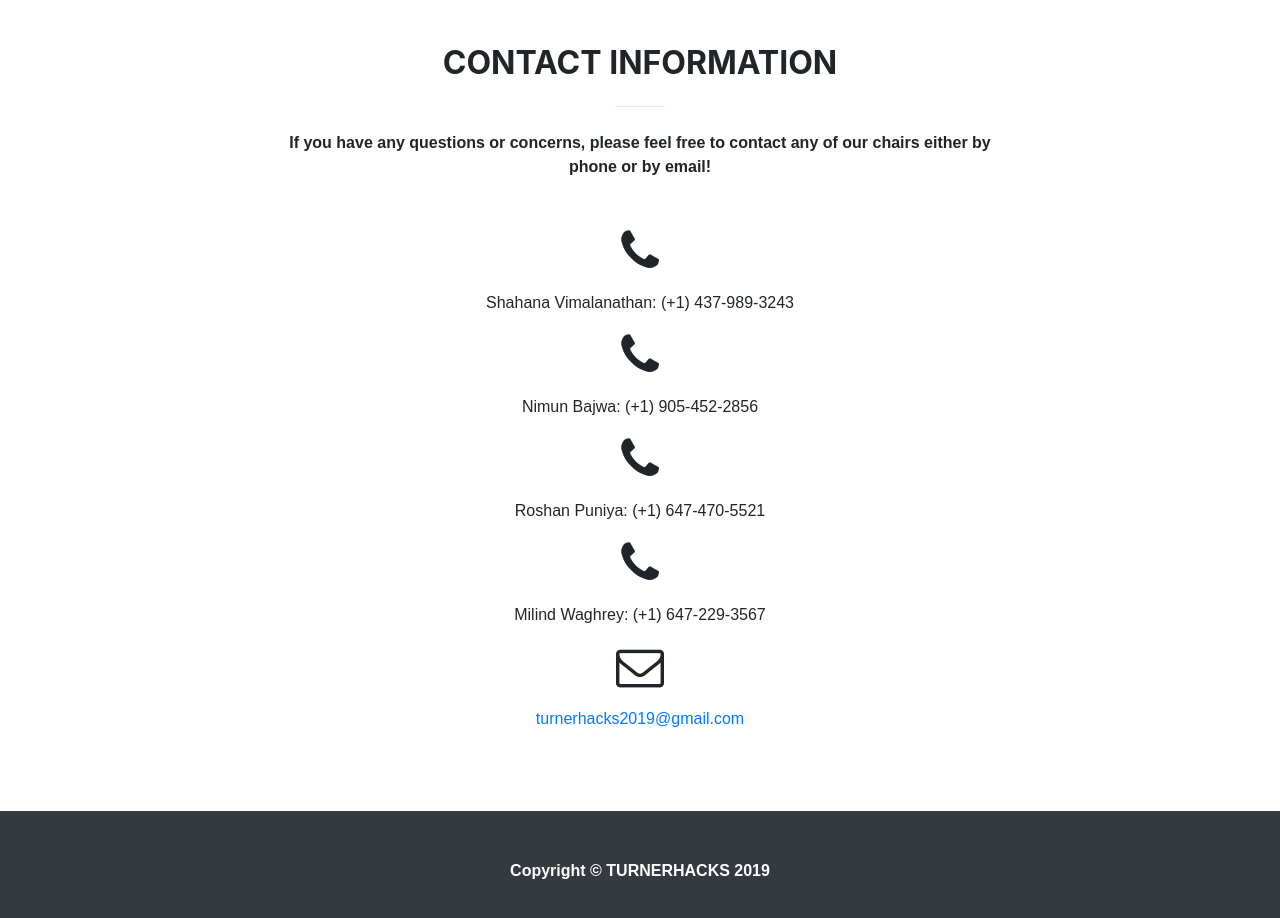
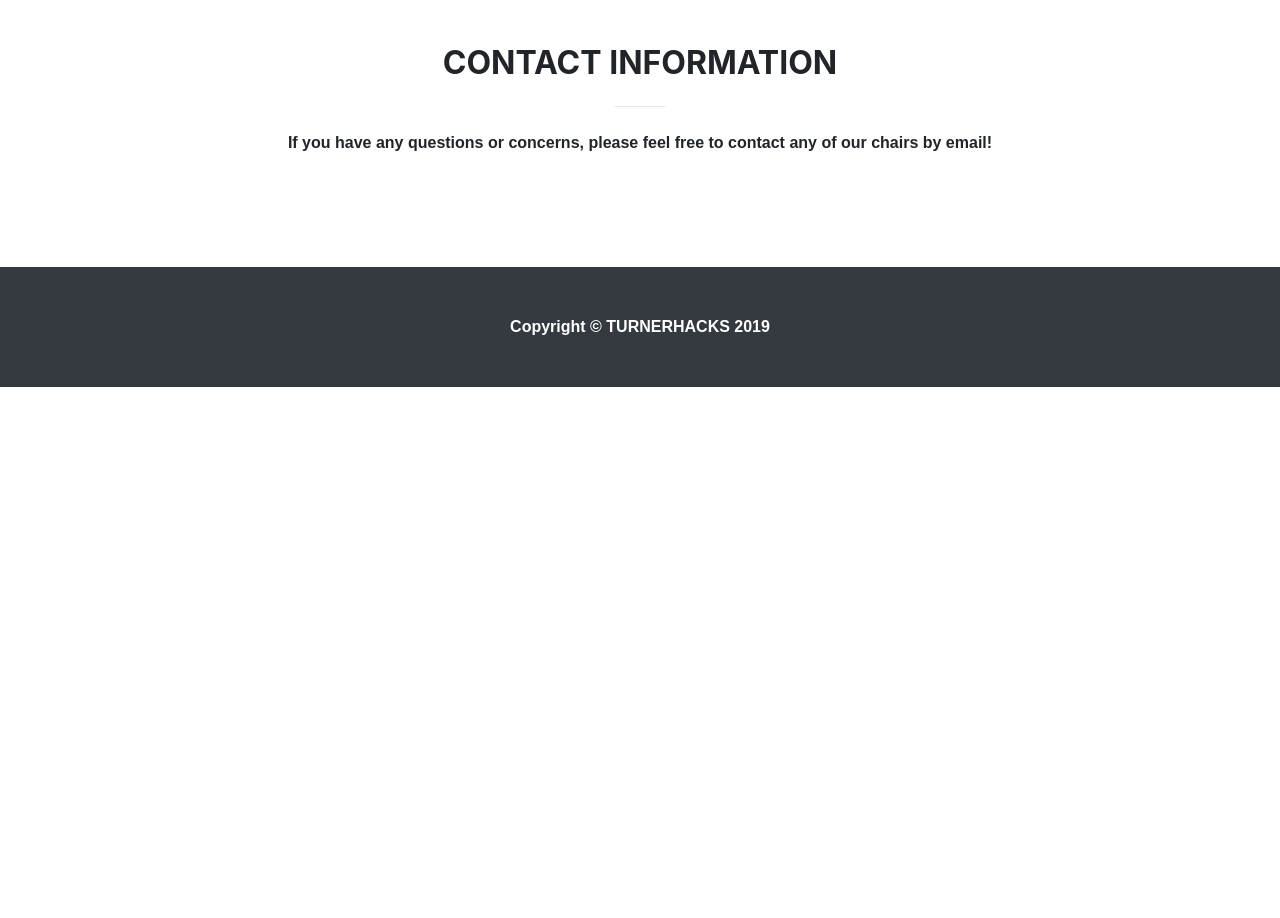
Before and after one commit to TurnerHacks2019/TurnerHacks2019.github.io, a website with bundled scripts: page contact.html in a window 1280 px wide. Shown: the part 820-1738 px from the top of the page. After the commit the page ends 1207 px from the top, so only its background shows below. Built offline with nearby package versions, Linux system fonts and the light colour scheme.

Commit message:
Update contact.html

```diff
--- a/contact.html
+++ b/contact.html
@@ -97,10 +97,10 @@
           <div class="col-lg-8 mx-auto text-center">
             <h2 class="section-heading"><b>CONTACT INFORMATION</b></h2>
             <hr class="my-4">
-            <p class="mb-5"><b>If you have any questions or concerns, please feel free to contact any of our chairs either by phone or by email!</b></p>
+            <p class="mb-5"><b>If you have any questions or concerns, please feel free to contact any of our chairs by email!</b></p>
           </div>
         </div>
-        <div class="row">
+       <!-- <div class="row">
 
           <div class="col-lg-12 ml-auto text-center">
             <i class="fa fa-phone fa-3x mb-3 sr-contact"></i>
@@ -129,7 +129,7 @@
             </p></center>
           </div>
 
-        </div>
+        </div> -->
       </div>
     </section>
 
```
